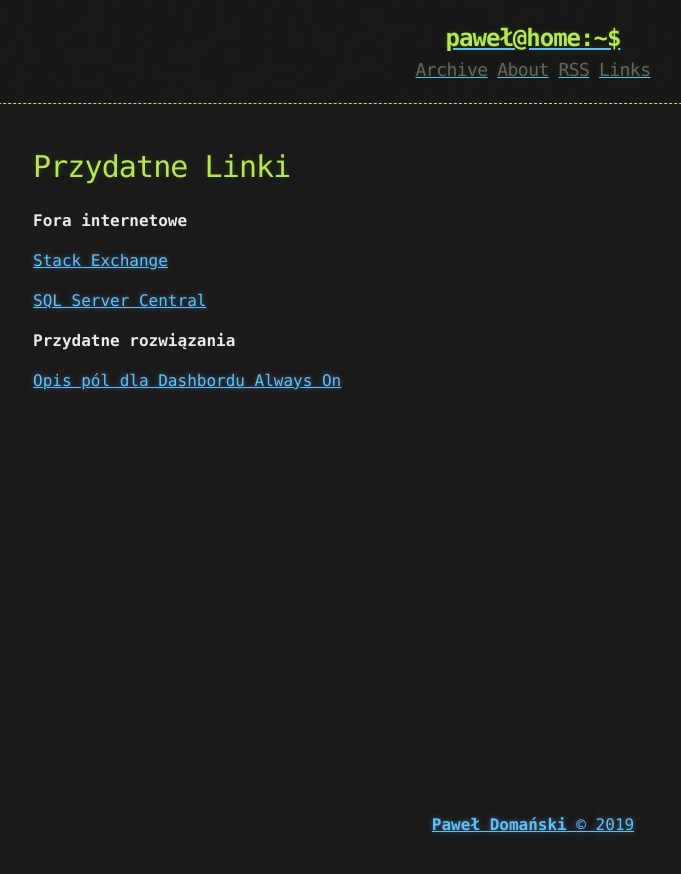
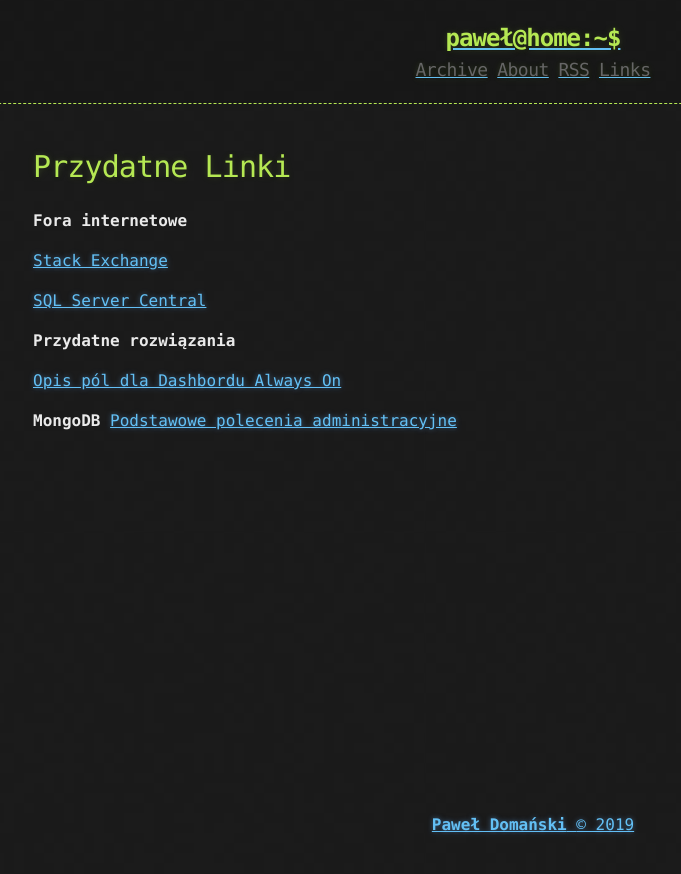
Before and after one commit to pdomansk/pdomansk.github.io, a Jekyll site: the page built from links.md, in a window 1280 px wide. Shown: the top 874 px of the page, without its empty margins (107-788 px from the left). Built offline with Jekyll 4.4.1, drawn with Linux system fonts in a browser that asks for light colours.

Commit message:
Update links.md

```diff
--- a/links.md
+++ b/links.md
@@ -14,3 +14,7 @@ title: Links
 **Przydatne rozwiązania**
 
 [Opis pól dla Dashbordu Always On](https://docs.microsoft.com/en-us/sql/database-engine/availability-groups/windows/use-the-always-on-dashboard-sql-server-management-studio?view=sql-server-2017)
+
+
+**MongoDB**
+[Podstawowe polecenia administracyjne](_page/mondo)
```
